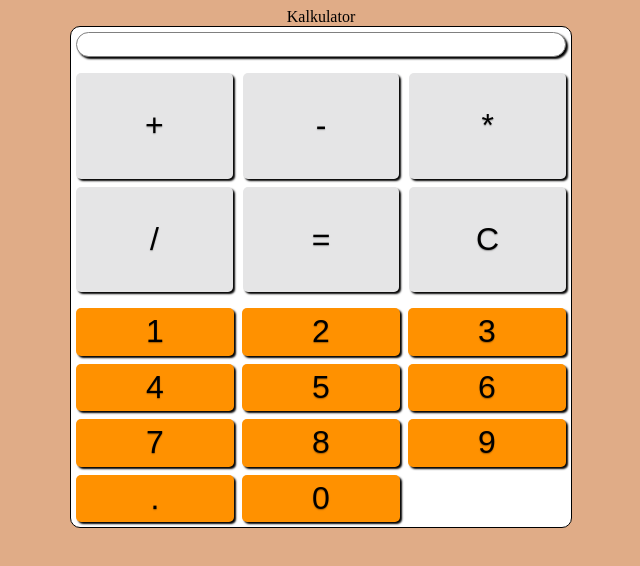
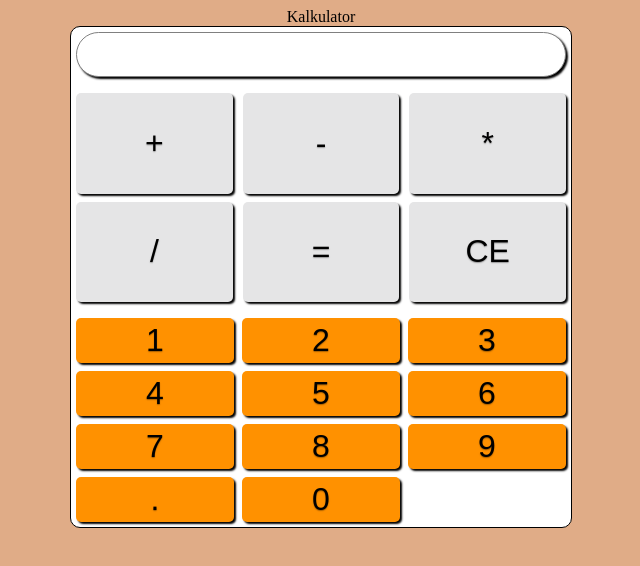
Before and after one commit to Sebosun/calculator, a plain HTML site: page index.html in a window 1280 px wide. Shown: the whole page, without its empty margins (319-959 px from the left). Drawn offline with Linux system fonts and the light colour scheme.

Commit message:
Divided display in half with grid, which will be used to display the entire order of operations and and current calculation

```diff
--- a/index.html
+++ b/index.html
@@ -1,5 +1,6 @@
 <!DOCTYPE html>
 <link rel="stylesheet" href="style.css">
+
 <html>
     <title>
         Calculator
@@ -7,14 +8,17 @@
     <body>
         <header>Kalkulator</header>
         <div class="calculator">
-            <div class="display"></div>
+            <div class="display">
+                <div id='currentCal'></div>
+                <div id='wholeCal'></div>
+            </div>
             <div class="operators">
                 <button id="+">+</button>
                 <button id="-">-</button>
                 <button id="*">*</button>
                 <button id="/">/</button>
                 <button id="=">=</button>
-                <button id="clear">C</button>
+                <button id="clear">CE</button>
             </div>
             <div class="numbers">
                 <button id='1'>1</button>
--- a/style.css
+++ b/style.css
@@ -21,19 +21,27 @@ html, body{
     height: 500px;
     margin: auto;
     display: grid;
-    grid-template-rows: 30px 1fr 1fr;
+    grid-template-rows: 50px 1fr 1fr;
     grid-gap: 1rem;
 }
 
 .display{
-    background-color: white;
+    background-color: rgb(255, 255, 255);
     margin-top: 0.2rem;
     border: 1px solid grey;
     border-radius: 50px;
     margin: 5px 5px 0px 5px;
-    text-align: center;
     box-shadow: 2px 2px 2px rgb(0, 0, 0);
+    /* Might likely copy this, want to add feature where the preview of the entire operation is visible */
+    /* text-align: right; */
+    padding-right: 0.8rem;
+    padding-top: 0.2rem;
+    text-shadow: 0 0.04em 0.01em rgb(53, 48, 48);
+
+    display: grid;
+    grid-template-rows: 1fr 1fr;
 }
+
 
 .operators{
     display:grid;
```
